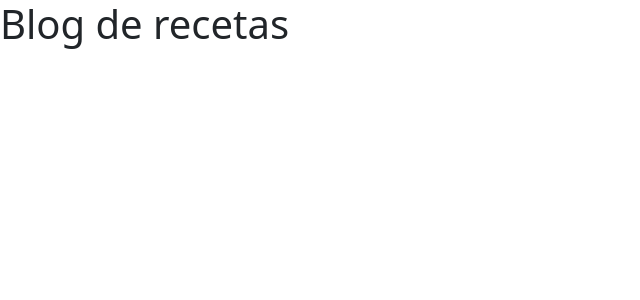
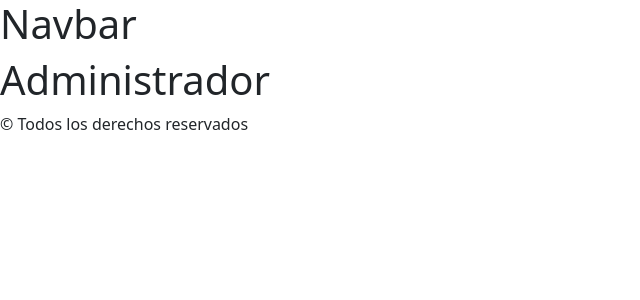
Before and after one commit to 22AGabriel/BlogRecetas-Frontend, a React (Create React App) app: page /administrar in a window 1280 px wide. Shown: the top 300 px of the page, without its empty margins (0-640 px from the left). Built offline with nearby package versions, Linux system fonts and the light colour scheme.

Commit message:
estructura de carpetas y rutas principales

```diff
--- a/package.json
+++ b/package.json
@@ -7,10 +7,12 @@
     "@testing-library/react": "^13.4.0",
     "@testing-library/user-event": "^13.5.0",
     "bootstrap": "^5.2.2",
+    "bootstrap-icons": "^1.9.1",
     "react": "^18.2.0",
     "react-bootstrap": "^2.5.0",
     "react-dom": "^18.2.0",
     "react-hook-form": "^7.38.0",
+    "react-router-dom": "^6.4.2",
     "react-scripts": "5.0.1",
     "sweetalert2": "^11.6.2",
     "web-vitals": "^2.1.4"
--- a/src/App.jsx
+++ b/src/App.jsx
@@ -1,10 +1,25 @@
 import 'bootstrap/dist/css/bootstrap.min.css';
+import "bootstrap-icons/font/bootstrap-icons.css";
+import { BrowserRouter, Routes, Route } from 'react-router-dom'
+import Inicio from './components/views/Inicio';
+import Administrador from './components/views/Administrador';
+import DetalleReceta from './components/views/DetalleReceta';
+import Error404 from './components/views/Error404';
+import NavBar from './components/common/NavBar';
+import Footer from './components/common/Footer';
 
 function App() {
   return (
-    <div>
-      <h1>Blog de recetas</h1>
-    </div>
+    <BrowserRouter>
+      <NavBar/>
+      <Routes>
+        <Route exact path='/' element={<Inicio/>} />
+        <Route exact path='/administrar' element={<Administrador/>} />
+        <Route exact path='/detalle' element={<DetalleReceta/>} />
+        <Route exact path='*' element={<Error404/>} />
+      </Routes>
+      <Footer/>
+    </BrowserRouter>
   );
 }
 
--- /dev/null
+++ b/src/components/common/Footer.jsx
@@ -0,0 +1,9 @@
+const Footer = () => {
+    return (
+        <footer>
+          <p>&copy; Todos los derechos reservados</p>
+        </footer>
+    );
+};
+
+export default Footer;
--- /dev/null
+++ b/src/components/common/NavBar.jsx
@@ -0,0 +1,9 @@
+const NavBar = () => {
+    return (
+        <div>
+            <h1>Navbar</h1>
+        </div>
+    );
+};
+
+export default NavBar;
--- /dev/null
+++ b/src/components/views/Administrador.jsx
@@ -0,0 +1,9 @@
+const Administrador = () => {
+    return (
+        <div>
+            <h1>Administrador</h1>
+        </div>
+    );
+};
+
+export default Administrador;
--- /dev/null
+++ b/src/components/views/DetalleReceta.jsx
@@ -0,0 +1,9 @@
+const DetalleReceta = () => {
+    return (
+        <div>
+            <h1>Detalle receta</h1>
+        </div>
+    );
+};
+
+export default DetalleReceta;
--- /dev/null
+++ b/src/components/views/Error404.jsx
@@ -0,0 +1,9 @@
+const Error404 = () => {
+    return (
+        <div>
+            <h1>Error 404</h1>
+        </div>
+    );
+};
+
+export default Error404;
--- /dev/null
+++ b/src/components/views/Inicio.jsx
@@ -0,0 +1,9 @@
+const Inicio = () => {
+    return (
+        <div>
+            <h1>Inicio</h1>
+        </div>
+    );
+};
+
+export default Inicio;
```
Also changed, not shown: 1 other file (tests, documents, lock files or other folders).
